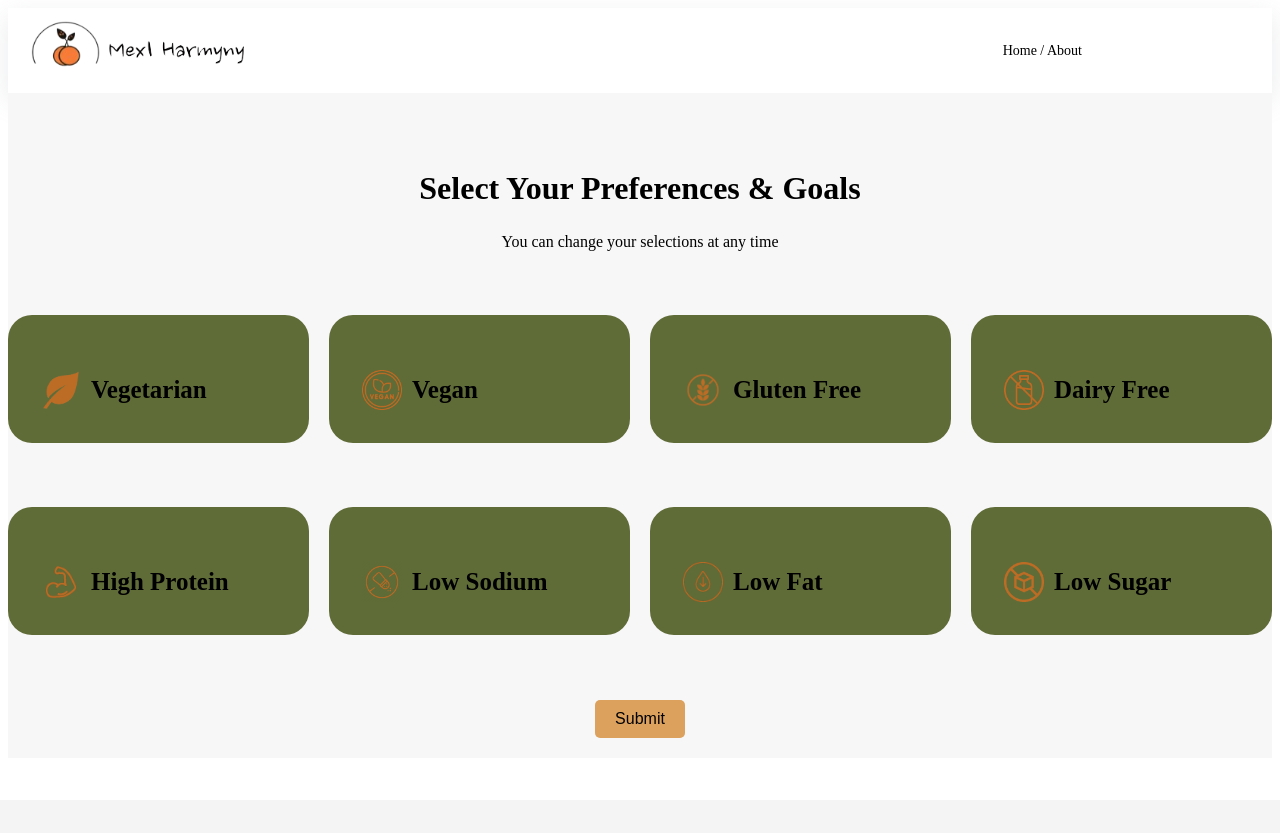
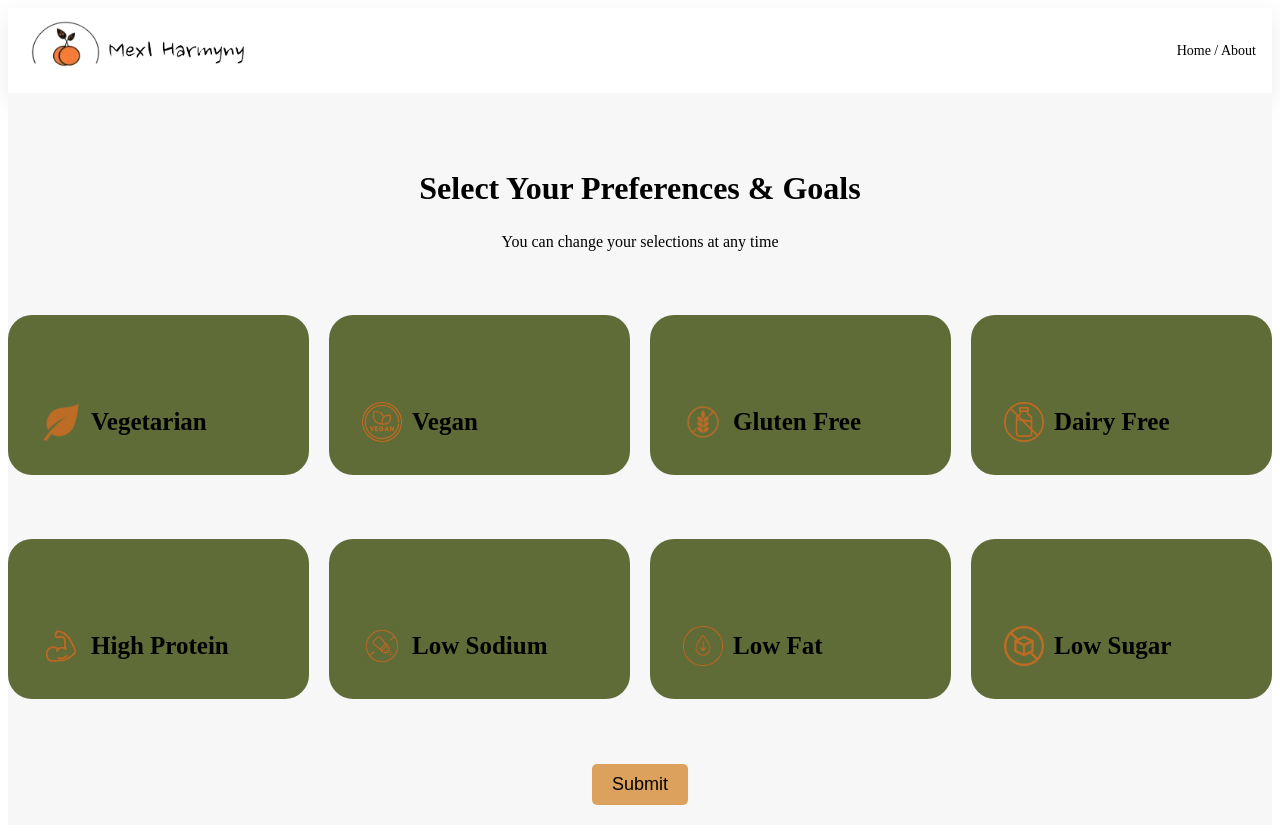
Before and after one commit to jasonglove/Mexl-Harmyny, a Flask app: page / in a window 1280 px wide. Before the commit the page ends 738 px from the top, so only its background shows below. Run offline with Flask 3, Linux system fonts and the light colour scheme.

Commit message:
Small ui change

```diff
--- a/static/style.css
+++ b/static/style.css
@@ -4,9 +4,9 @@
 
 :root {
     --bgBefore: #606C38 ; /* Define a color variable */
-    --bgSelect: #c6d0a4;
-    --bgHover: #c6d0a4;
-    --cardhover: #c6d0a4;
+    --bgSelect: #a9b876;
+    --bgHover: #a9b876;
+    --cardhover: #a9b876;
   }
 
 
@@ -260,7 +260,7 @@
         list-style: none;
         width: 100%;
         /* 210px - 305px */
-        min-height: clamp(1rem, 20vw, 8rem);
+        min-height: clamp(1rem, 20vw, 10rem);
         margin: 0;
         /* prevents padding and border from affecting height and width */
         box-sizing: border-box;
@@ -1099,7 +1099,7 @@
 }
 
 #submit-btn {
-  background-color: #4CAF50;
+  background-color: #a9b876;
   color: white;
   border: none;
   border-radius: 5px;
--- a/templates/index.html
+++ b/templates/index.html
@@ -1,61 +1,3 @@
-<!-- <!DOCTYPE html>
-<html lang="en">
-<head>
-    <meta charset="UTF-8">
-    <meta name="viewport" content="width=device-width, initial-scale=1.0">
-    <link rel="stylesheet" href="{{ url_for('static', filename='style.css') }}">
-    <title>Flask Web App - QUIZ TAB</title>
-</head>
-<body>
-    <form method="post" action="{{ url_for('save_quiz_answers') }}">
-        <p>Dietary Restrictions</p>
-        <div>
-            <input type="checkbox" name="dietary" value="vegetarian" id="vegetarian" class="hidden-checkbox">
-            <label for="vegetarian" class="checkbox-button">
-              <span class="icon"></span>
-              <span class="button-text">Vegetarian</span>
-            </label>
-
-
-
-            <input class="cs-button-4" type="checkbox" name="dietary" value="vegan" id="vegan">
-            <label for="vegan" >Vegan</label>
-
-            <input type="checkbox" name="dietary" value="gluten free" id="gluten">
-            <label for="gluten" >Gluten Free</label>
-
-            <input type="checkbox" name="dietary" value="dairy free" id="dairy">
-            <label for="dairy" >Dairy Free</label>
-        </div>
-
-        <p>Dietary Preferences</p>
-        <div>
-            <input type="checkbox" name="preferences" value="high protein" id="protein">
-            <label for="protein" >High Protein</label>
-
-            <input type="checkbox" name="preferences" value="low sodium" id="sodium">
-            <label for="sodium" >Low Sodium</label>
-
-            <input type="checkbox" name="preferences" value="low fat" id="fat">
-            <label for="fat" >Low Fat</label>
-
-            <input type="checkbox" name="preferences" value="low sugar" id="sugar">
-            <label for="sugar" >Low Sugar</label>
-
-        </div>
-
-        <p>Calorie Scale</p>
-        <div class="slider-container">
-            <input type="range" min="1" max="5" value="3" class="slider" id="calorie slider" name="calorie">
-        </div>
-
-        <input type="submit" value="Submit">
-    </form>
-
-    <script src="{{ url_for('static', filename='script.js') }}"></script>
-</body>
-</html> -->
-
 
 <!DOCTYPE html>
 <html lang="en">
@@ -97,7 +39,6 @@
                 </ul>
             </div>
         </nav>
-        <a href="" class="cs-button-solid cs-nav-button">Contact Us</a>
         <!--Dark Mode toggle, uncomment button code if you want to enable a dark mode toggle-->
         <!-- <button id="dark-mode-toggle" aria-label="dark mode toggle">
             <svg class="cs-moon" xmlns="http://www.w3.org/2000/svg" viewBox="0 0 480 480" style="enable-background:new 0 0 480 480" xml:space="preserve"><path d="M459.782 347.328c-4.288-5.28-11.488-7.232-17.824-4.96-17.76 6.368-37.024 9.632-57.312 9.632-97.056 0-176-78.976-176-176 0-58.4 28.832-112.768 77.12-145.472 5.472-3.712 8.096-10.4 6.624-16.832S285.638 2.4 279.078 1.44C271.59.352 264.134 0 256.646 0c-132.352 0-240 107.648-240 240s107.648 240 240 240c84 0 160.416-42.688 204.352-114.176 3.552-5.792 3.04-13.184-1.216-18.496z"/></svg>
@@ -151,6 +92,7 @@
             </label>
         </li>
         </ul>
+
         <ul class="cs-card-group">
             <li class="cs-item">
                 <input type="checkbox" name="preferences" id="protein" class="cs-checkbox" value = "high protein">
@@ -185,7 +127,7 @@
                 </label>
             </li>
         </ul>
-        <input type="submit" value="Submit" class="submit-button">
+        <input type="submit" style="font-size: large;" value="Submit" class="submit-button">
     </form>
     </div>
 </section>
```
